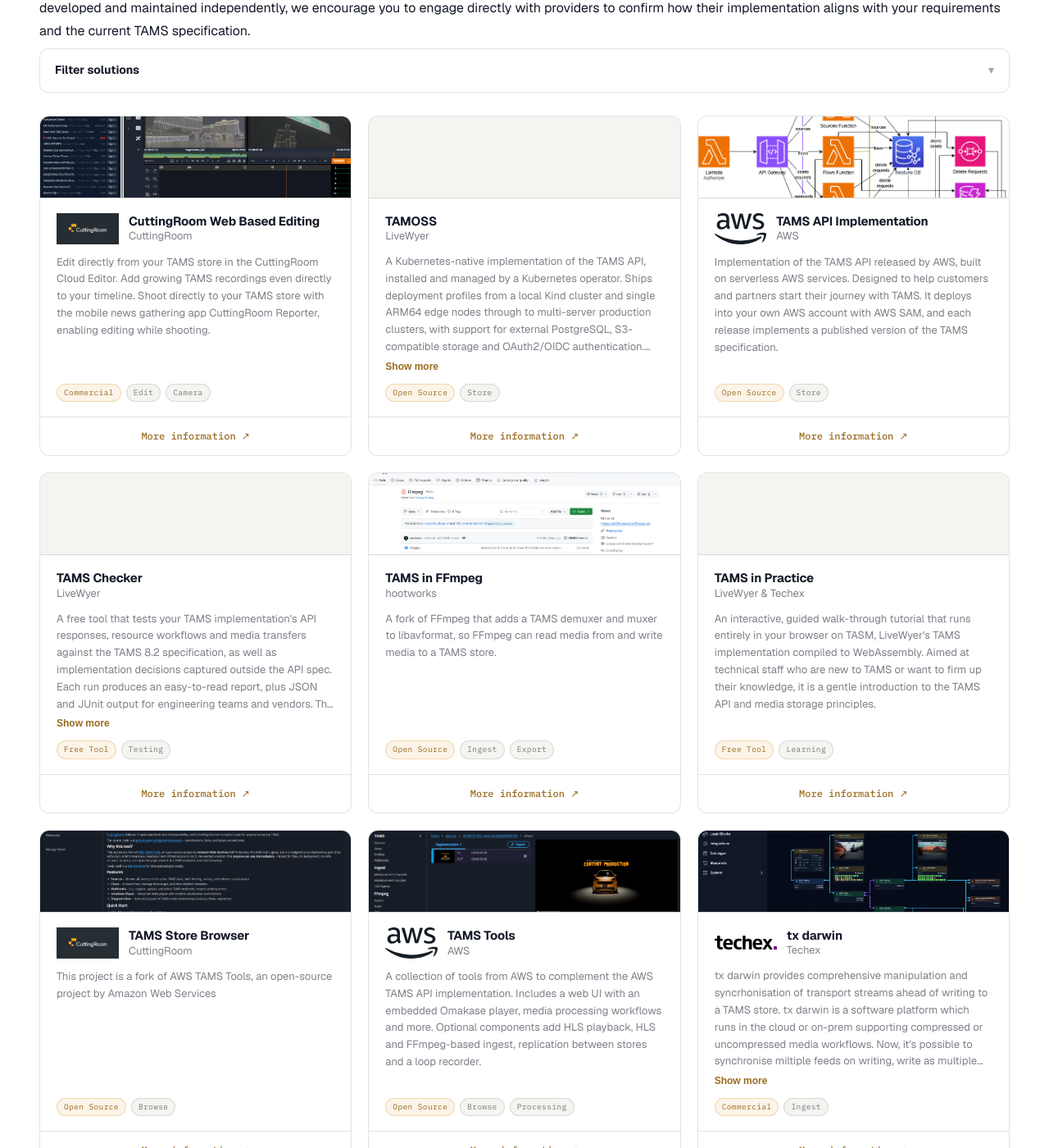
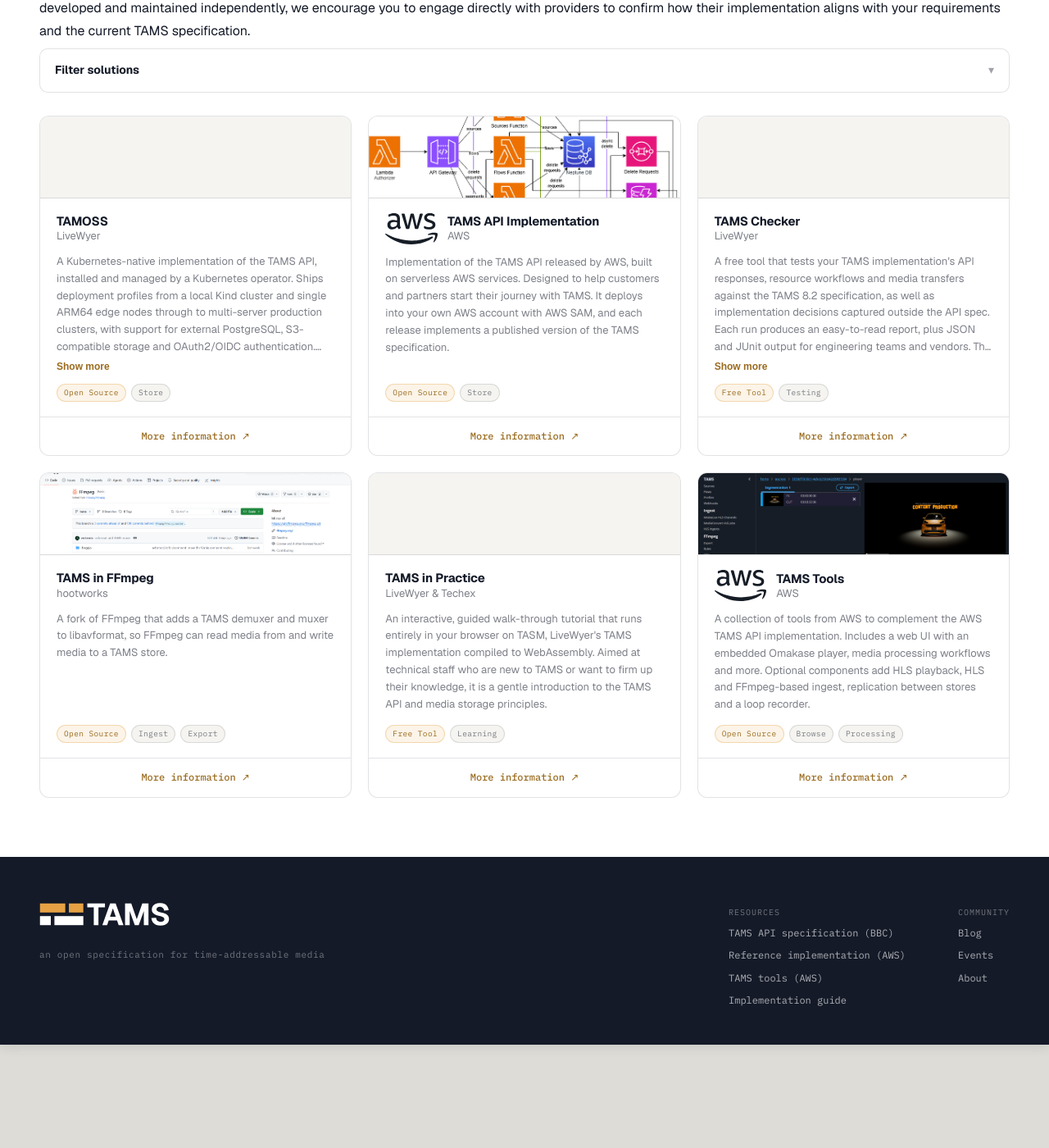
Before and after one commit to johnbilt/tams-website, a Jekyll site: the page built from solutions.html, in a window 1280 px wide and 1400 px high, scrolled down 456 px. Shown: the whole window at 82% size. Built offline with Jekyll 4.4.1, drawn with Linux system fonts in a browser that asks for light colours; after the commit the page ends 1730 px from its top, so only the background shows below that; part of the change alters nothing that is shown; some of the changed text lies outside the part shown.

Commit message:
Removing original test data from being visible

```diff
--- a/_data/solutions.yml
+++ b/_data/solutions.yml
@@ -10,39 +10,43 @@
 #   type:         open-source | commercial | professional-services | free-tool
 #   functions:    list of function tags used by the filter
 
-- solution: tx darwin
-  company: Techex
-  logo: /images/solutions/logo_techex.png
-  image: /images/solutions/card_txdarwin.png
-  description: >
-    tx darwin provides comprehensive manipulation and syncrhonisation of transport streams ahead of writing to a TAMS store. tx darwin is a software platform which runs in the cloud or on-prem supporting compressed or uncompressed media workflows. Now, it's possible to synchronise miltiple feeds on writing, write as multiple essences or a single combined stream and even perform video.and audio confromance ahead of a TAMS media store.
-  link: https://example.com
-  type: commercial
-  functions:
-    - ingest
+# ── On hold: hidden from the page for now. Remove the leading "# " to restore. ──
 
-- solution: CuttingRoom Web Based Editing
-  company: CuttingRoom
-  logo: /images/solutions/logo_cuttingroom.png
-  image: /images/solutions/card_webbasedediting.png
-  description: >
-    Edit directly from your TAMS store in the CuttingRoom Cloud Editor. Add growing TAMS recordings even directly to your timeline. Shoot directly to your TAMS store with the mobile news gathering app CuttingRoom Reporter, enabling editing while shooting.
-  link: https://www.cuttingroom.com/
-  type: commercial
-  functions:
-    - edit
-    - camera
+# - solution: tx darwin
+#   company: Techex
+#   logo: /images/solutions/logo_techex.png
+#   image: /images/solutions/card_txdarwin.png
+#   description: >
+#     tx darwin provides comprehensive manipulation and syncrhonisation of transport streams ahead of writing to a TAMS store. tx darwin is a software platform which runs in the cloud or on-prem supporting compressed or uncompressed media workflows. Now, it's possible to synchronise miltiple feeds on writing, write as multiple essences or a single combined stream and even perform video.and audio confromance ahead of a TAMS media store.
+#   link: https://example.com
+#   type: commercial
+#   functions:
+#     - ingest
 
-- solution: TAMS Store Browser
-  company: CuttingRoom
-  logo: /images/solutions/logo_cuttingroom.png
-  image: /images/solutions/card_tamsstorebrowser.png
-  description: >
-     This project is a fork of AWS TAMS Tools, an open-source project by Amazon Web Services
-  link: https://github.com/cuttingroom/tamstool
-  type: open-source
-  functions:
-    - browse
+# - solution: CuttingRoom Web Based Editing
+#   company: CuttingRoom
+#   logo: /images/solutions/logo_cuttingroom.png
+#   image: /images/solutions/card_webbasedediting.png
+#   description: >
+#     Edit directly from your TAMS store in the CuttingRoom Cloud Editor. Add growing TAMS recordings even directly to your timeline. Shoot directly to your TAMS store with the mobile news gathering app CuttingRoom Reporter, enabling editing while shooting.
+#   link: https://www.cuttingroom.com/
+#   type: commercial
+#   functions:
+#     - edit
+#     - camera
+
+# - solution: TAMS Store Browser
+#   company: CuttingRoom
+#   logo: /images/solutions/logo_cuttingroom.png
+#   image: /images/solutions/card_tamsstorebrowser.png
+#   description: >
+#      This project is a fork of AWS TAMS Tools, an open-source project by Amazon Web Services
+#   link: https://github.com/cuttingroom/tamstool
+#   type: open-source
+#   functions:
+#     - browse
+
+# ── Live entries ──
 
 - solution: TAMS API Implementation
   company: AWS
```
